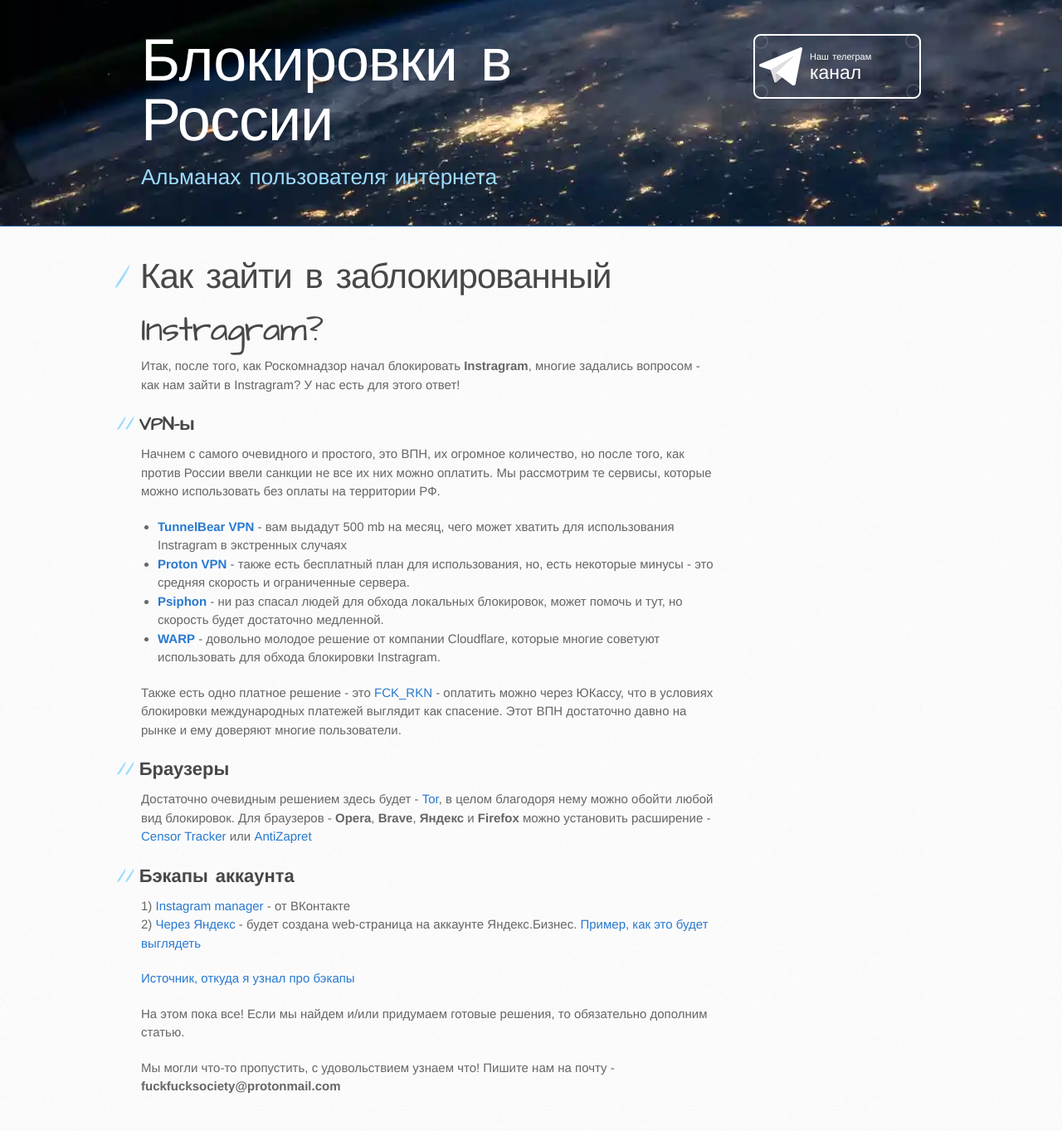
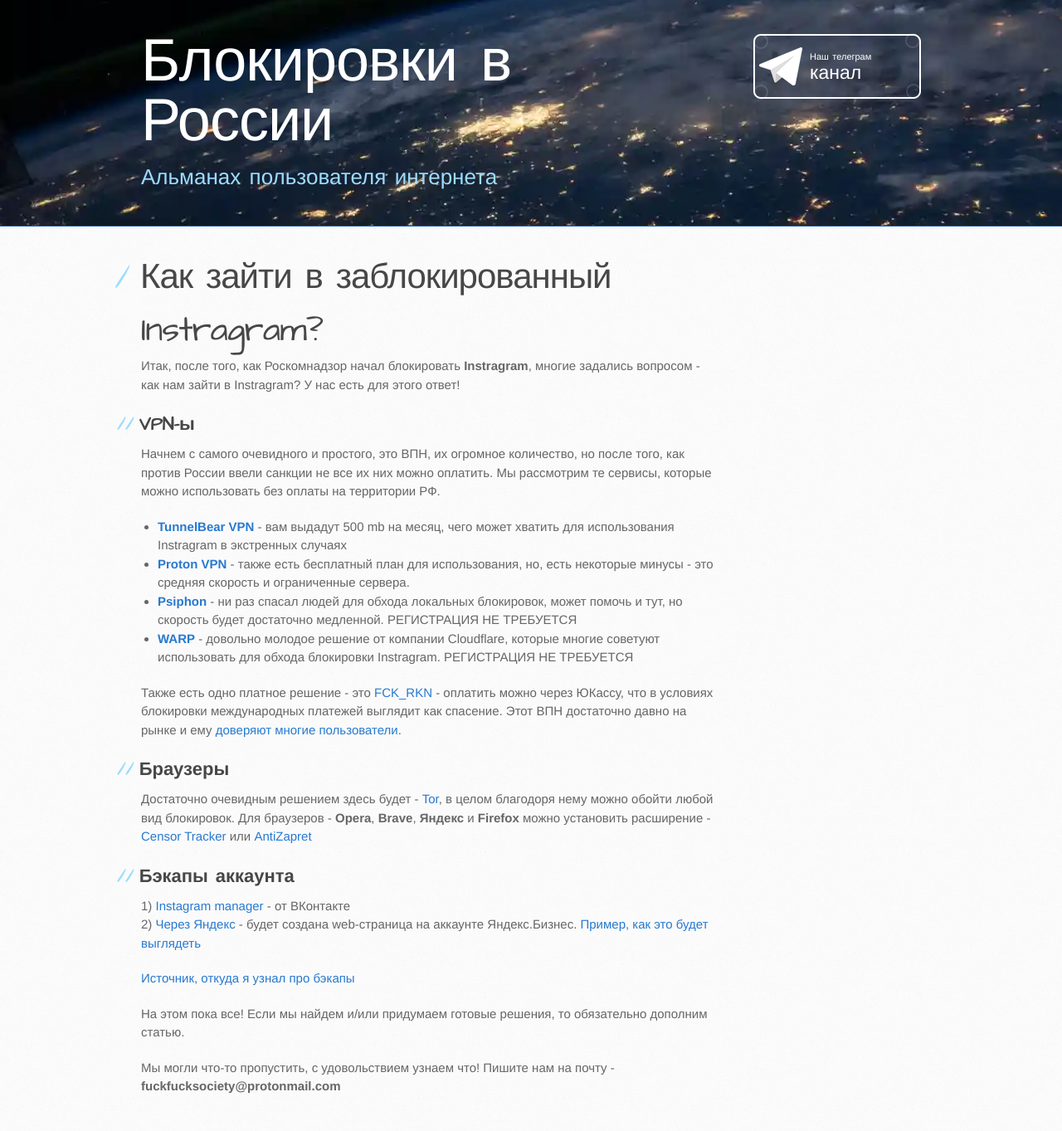
Before and after one commit to f5ociety/censor, a Jekyll site: the page built from guides/instragram.md, in a window 1280 px wide. Shown: the whole page at 83% size. Built offline with Jekyll 4.4.1, drawn with Linux system fonts in a browser that asks for light colours; our own code applies the rules of GitHub Pages for plain Markdown files; a script that is not in the unit is left out.

Commit message:
редакция и доказательная база

```diff
--- a/guides/instragram.md
+++ b/guides/instragram.md
@@ -8,11 +8,11 @@
 
 * **[TunnelBear VPN](https://www.tunnelbear.com/)** - вам выдадут 500 mb на месяц, чего может хватить для использования Instragram в экстренных случаях
 * **[Proton VPN](https://protonvpn.com)** - также есть бесплатный план для использования, но, есть некоторые минусы - это средняя скорость и ограниченные сервера.
-* **[Psiphon](https://psiphon.ca/ru)** - ни раз спасал людей для обхода локальных блокировок, может помочь и тут, но скорость будет достаточно медленной.
-* **[WARP](https://1.1.1.1/)** - довольно молодое решение от компании Cloudflare, которые многие советуют использовать для обхода блокировки Instragram.
+* **[Psiphon](https://psiphon.ca/ru)** - ни раз спасал людей для обхода локальных блокировок, может помочь и тут, но скорость будет достаточно медленной. РЕГИСТРАЦИЯ НЕ ТРЕБУЕТСЯ
+* **[WARP](https://1.1.1.1/)** - довольно молодое решение от компании Cloudflare, которые многие советуют использовать для обхода блокировки Instragram. РЕГИСТРАЦИЯ НЕ ТРЕБУЕТСЯ
 
 Также есть одно платное решение - это **[FCK_RKN](https://t.me/FCK_RKN_bot)** - оплатить можно через ЮКассу, что в условиях блокировки международных платежей выглядит как спасение.
-Этот ВПН достаточно давно на рынке и ему доверяют многие пользователи.
+Этот ВПН достаточно давно на рынке и ему [доверяют многие пользователи](https://pikabu.ru/story/yokhokho_i_telega_roma_obkhod_blokirovki_telegarma_5849622).
 
 ## Браузеры
 Достаточно очевидным решением здесь будет - **[Tor](https://www.torproject.org/)**, в целом благодоря нему можно обойти любой вид блокировок.
```
